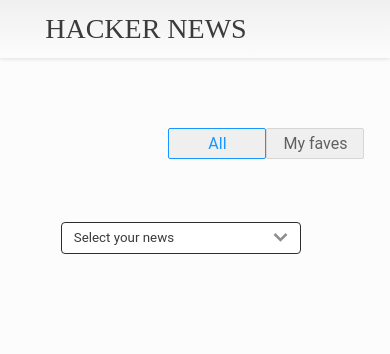
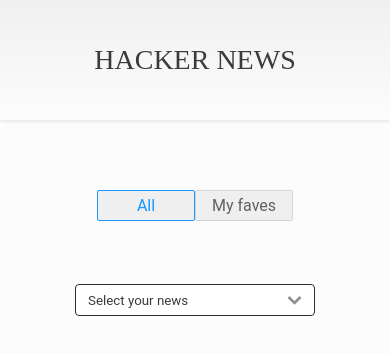
Before and after one commit to demiNoseda/reign_challenge, a React (Create React App) app: page / in a window 390 px wide. Shown: the top 354 px of the page. Built offline with nearby package versions, Linux system fonts and the light colour scheme.

Commit message:
feat: :sparkles: the responsive functionality was implemented

```diff
--- a/src/App.js
+++ b/src/App.js
@@ -107,7 +107,7 @@
           addOrRemoveFavPost={addOrRemoveFavPost}
           favPostsList={favPostsList}
         />
-      </div>
+
       {totalPages > 0 && section === "all" ? (
         <div className="pagination">
           {page > 1 ? (
@@ -139,7 +139,9 @@
             </button>
           ) : null}
         </div>
+
       ) : null}
+      </div>
     </div>
   );
 }
--- a/src/components/TooglerView.js
+++ b/src/components/TooglerView.js
@@ -8,7 +8,7 @@
   };
 
   return (
-    <div className="toogler_view">
+    <div className="toogler_section">
       <button
         className="all_view"
         style={section === "all" ? styles.selected : null}
--- a/src/components/news_list/PostCard.js
+++ b/src/components/news_list/PostCard.js
@@ -2,6 +2,7 @@
 import ClockIcon from "../../assets/clockIcon";
 import HearthIcon from "../../assets/hearthIcon";
 import calculateDifferenceInHours from "../../helpers/calculateDifferenceInHours";
+import truncateString from "../../helpers/truncateString";
 
 const PostCard = ({
   author,
@@ -53,7 +54,11 @@
           </p>
         </div>
         <div className="title">
-          <span>{story_title}</span>
+          <span>
+            {story_title.length > 70
+              ? truncateString(story_title, 55)
+              : story_title}
+          </span>
         </div>
       </div>
       <div className="fav" onClick={handleClic}>
--- /dev/null
+++ b/src/helpers/truncateString.js
@@ -0,0 +1,3 @@
+export default function truncateString(str, n) {
+  return str.length > n ? str.substr(0, n - 1) + "..." : str;
+}
--- a/src/styles/components/dropdown.scss
+++ b/src/styles/components/dropdown.scss
@@ -65,6 +65,11 @@
     opacity: 0.4;
   }
 
+  @media (max-width: $max-width-bg) {
+        display: flex;
+        justify-content: center;
+  }
+
 }
 
 .dropdown.active>.link+.dropdown-menu {
--- a/src/styles/components/header.scss
+++ b/src/styles/components/header.scss
@@ -1,8 +1,14 @@
 .header{
     font-size: 28px;
     color: $dark-gray;
-    padding: 3.4% 0 3.25% 11.6%;
+    padding: 44px 150px;
     margin: 0 0 70px;
     box-shadow: 0 1px 4px 0 rgba(0, 21, 41, 0.12);
     background-image: linear-gradient(to bottom, #ececec -32%, #fff 124%);
+
+    @media (max-width: $max-width-bg) {
+        padding: 44px 0;
+        display: flex;
+        justify-content: center;
+  }
 }
--- a/src/styles/components/news-list.scss
+++ b/src/styles/components/news-list.scss
@@ -1,4 +1,3 @@
 .news_list{
-    display: grid;
-    place-items: center center;
+
 }
--- a/src/styles/components/post-card.scss
+++ b/src/styles/components/post-card.scss
@@ -1,32 +1,31 @@
 .container {
     margin: 38px auto 0px auto;
-    display: grid;
-    gap: 30px 40px;
-    grid-template-areas:
-        ". ."
-        ". ."
-        ". .";
+    display: flex;
+    flex-wrap: wrap;
+    justify-content: space-between;
 
     .post_card {
-        width: 550px;
-        height: 90px;
+        width: 44%;
+
         font-family: Roboto;
-        padding: 0 0 0 26px;
-
+        margin-bottom: 30px;
         border-radius: 6px;
         border: solid 1px #979797;
         background-color: #fff;
         display: flex;
         justify-content: space-between;
+
         &:hover {
             opacity: 0.4;
         }
+
         .container_card {
             display: flex;
             flex-direction: column;
-            padding: 26px;
+            padding: 7px 25px;
             justify-content: center;
-            width:100%;
+            width: 100%;
+
             .info {
                 display: flex;
                 align-items: center;
@@ -43,15 +42,42 @@
                 font-size: 14px;
                 letter-spacing: 0.25px;
                 color: #606060;
+
             }
         }
 
         .fav {
-            width: 68px;
-            height: 90px;
-            margin: 0 0 0 16px;
             padding: 35px 22px 33px;
             background-color: #60606010;
         }
     }
+
+    @media (max-width: $max-width-bg) {
+        width: 70%;
+        flex-direction: column;
+        align-items: center;
+        .post_card {
+            width: 100%;
+            .container_card {
+                .title {
+                   word-break: break-all;
+                }
+            }
+        }
+      }
+
+
+    @media (max-width: $max-width-sm) {
+        width: 100%;
+        flex-direction: column;
+        align-items: center;
+        .post_card {
+            width: 100%;
+            .container_card {
+                .title {
+                   word-break: break-all;
+                }
+            }
+        }
+      }
 }
--- a/src/styles/components/toogler-view.scss
+++ b/src/styles/components/toogler-section.scss
@@ -1,5 +1,6 @@
-.toogler_view {
-    margin: 0 0 0 43.2%;
+.toogler_section {
+    display: flex;
+    justify-content: center;
 
     button {
         width: 98px;
@@ -11,4 +12,6 @@
         font-size: 16px;
         color: #606060;
     }
+
+
 }
--- a/src/styles/layout/app.scss
+++ b/src/styles/layout/app.scss
@@ -1,13 +1,14 @@
 .pagination{
     display: flex;
     justify-content: center;
-    margin:96px 0;
+    margin:65px 0 96px 0;
+    flex-wrap: wrap;
 
     .page-item, button{
         font-size: 14px;
         width: 32px;
         height: 32px;
-        margin: 0 8px 0 0;
+        margin: 0 8px 8px 0;
         padding: 9px;
         border-radius: 6px;
         border: solid 1px #d9d9d9;
@@ -18,4 +19,6 @@
         color: #fff;
         background-color: #1890ff;
     }
+
+
 }
--- a/src/styles/main.scss
+++ b/src/styles/main.scss
@@ -17,10 +17,11 @@
 $main-gray:#6b6b6b;
 $light-gray: #767676;
 $card-darker-bg:#606060;
-$max-width-rs: 710px;
+$max-width-bg: 1040px;
+$max-width-sm: 650px;
 $dark-gray: #3b3b3b;
 
-@media (max-width: $max-width-rs) {}
+@media (max-width: $max-width-bg) {}
 
 //--------- Fonts --------------
 
@@ -36,7 +37,7 @@
 
 // //--------- Componentes --------------
 @import "./components/header.scss";
-@import "./components/toogler-view.scss";
+@import "./components/toogler-section.scss";
 @import "./components/post-card.scss";
 @import "./components/news-list.scss";
 @import "./components/dropdown.scss";
```
